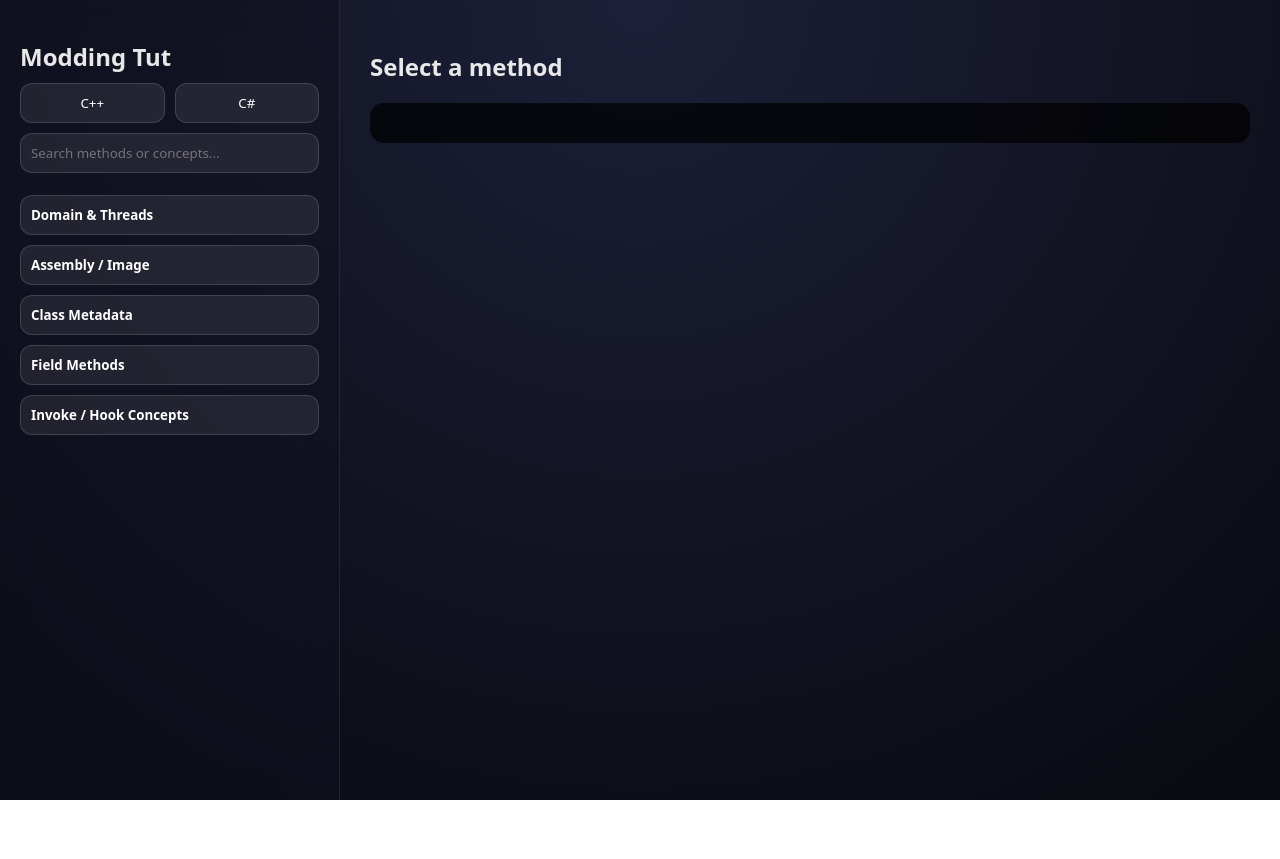
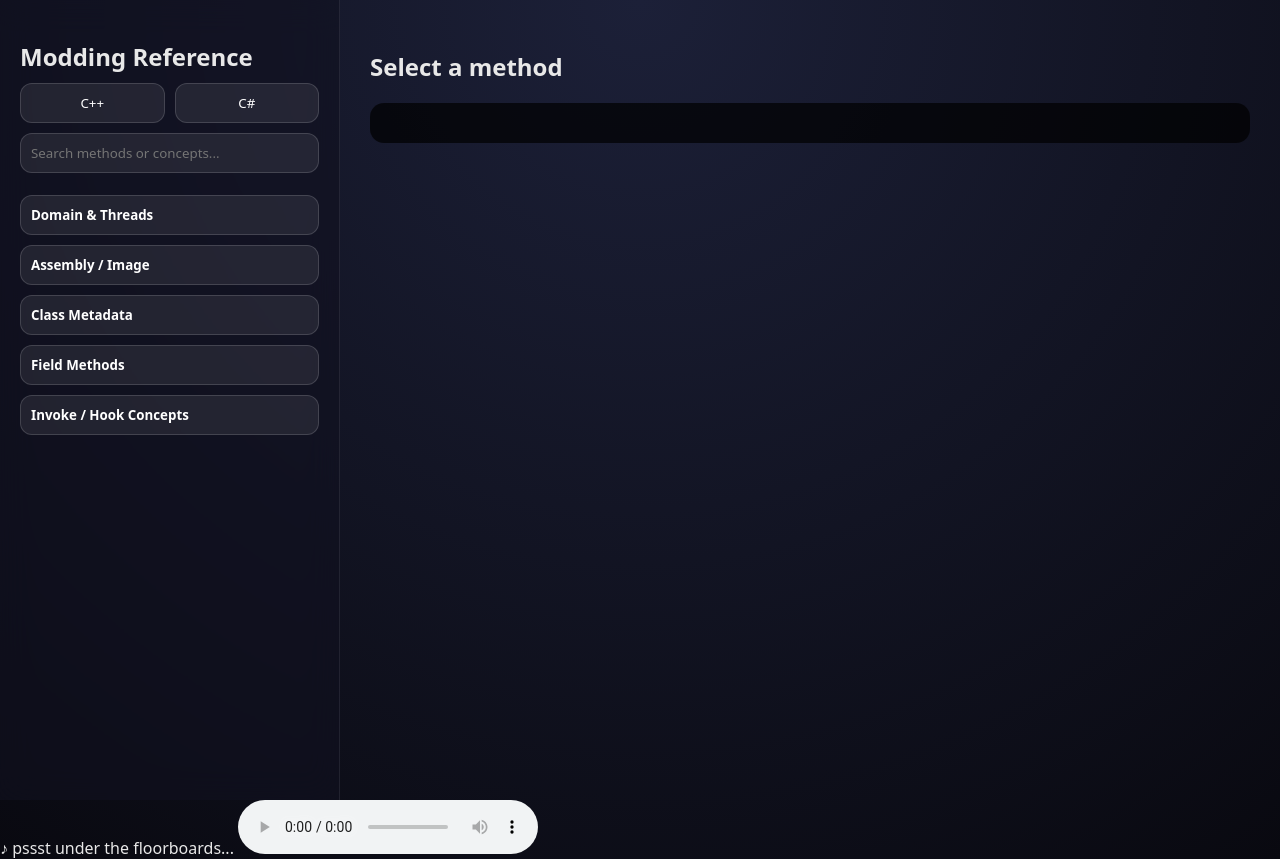
Before and after one commit to fate-yuh/moddingreferences, a plain HTML site: page index.html in a window 1280 px wide. Before the commit the page ends 800 px from the top, so only its background shows below. Drawn offline with Linux system fonts and the light colour scheme.

Commit message:
Update index.html to include music bar
Added a music bar with audio controls to the page.

```diff
--- a/index.html
+++ b/index.html
@@ -2,7 +2,7 @@
 <html lang="en">
 <head>
   <meta charset="UTF-8" />
-  <title>Modding Tutorial For Skids!</title>
+  <title>Modding Reference</title>
   <link rel="stylesheet" href="style.css" />
 </head>
 <body>
@@ -12,7 +12,7 @@
 
 <div class="app">
   <aside class="sidebar">
-    <h1>Modding Tut</h1>
+    <h1>Modding Reference</h1>
 
     <div class="lang-select">
       <button onclick="setLang('C++')">C++</button>
@@ -35,6 +35,15 @@
   </main>
 </div>
 
+<!-- guns.lol-style music bar -->
+<div class="music-bar">
+  <span>♪ pssst under the floorboards...</span>
+  <audio controls loop>
+    <!-- ⬇️ REPLACE THIS URL WITH YOUR HOSTED MP3 ⬇️ -->
+    <source src="YOUR_MP3_URL_HERE.mp3" type="audio/mpeg">
+  </audio>
+</div>
+
 <script src="app.js"></script>
 </body>
 </html>
```
